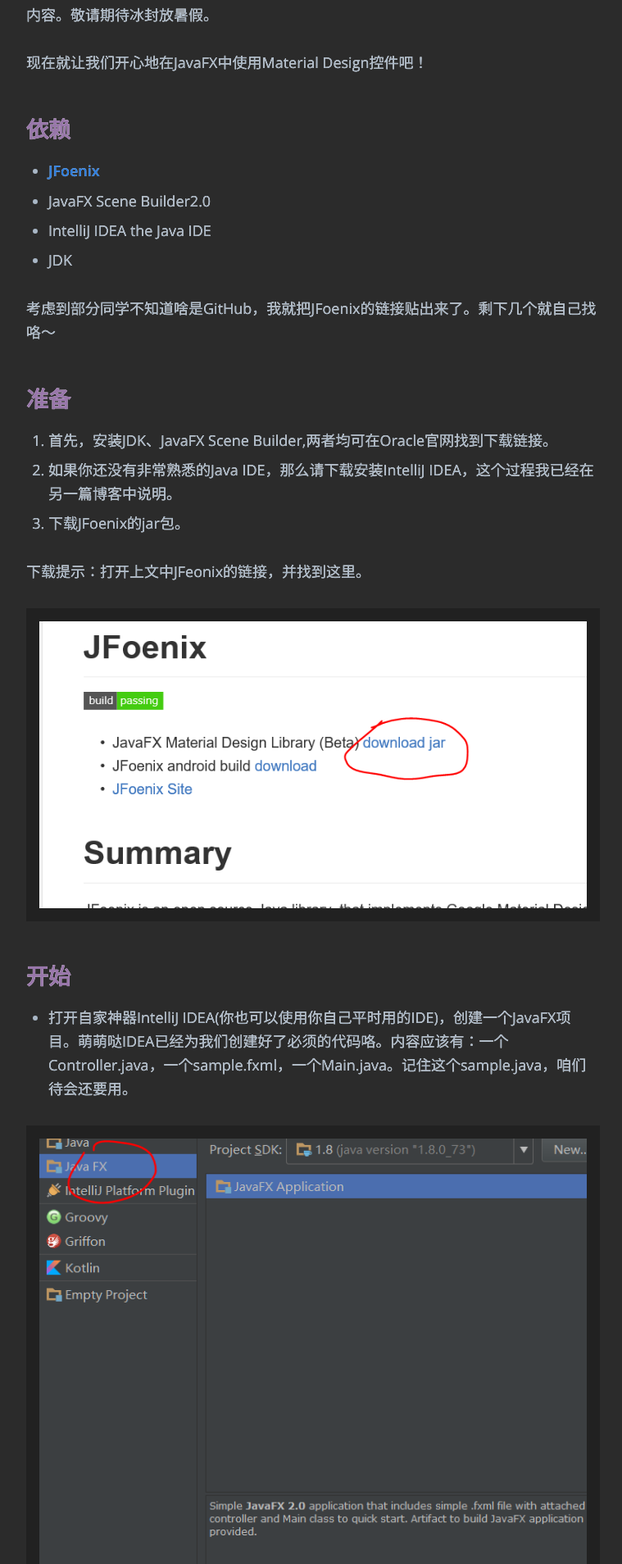
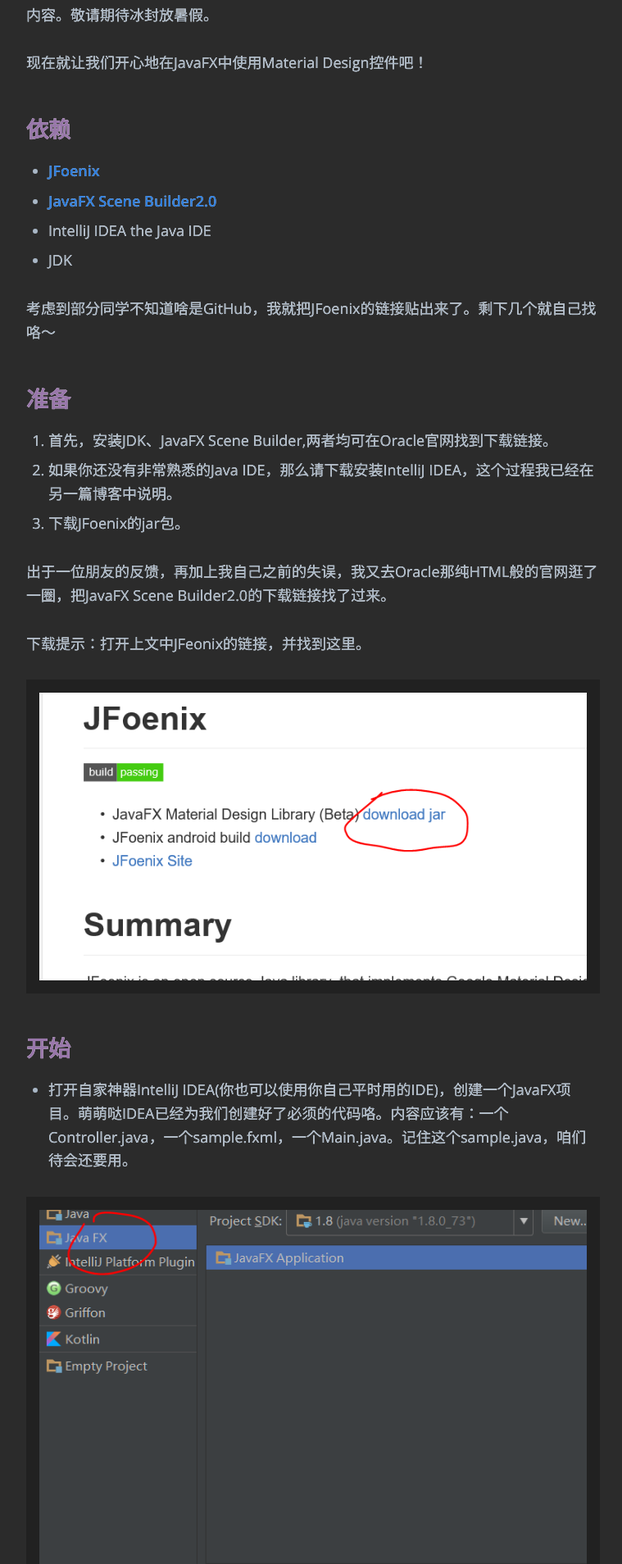
Before and after one commit to kangkangkang/ice1000.github.io, a Jekyll site: the page built from _posts/Java/2016-6-25-MDOnDesktop.md, in a window 1280 px wide. Shown: the part 453-2361 px from the top of the page at 82% size, without its empty margins (258-1017 px from the left). Built offline with Jekyll 4.4.1, drawn with Linux system fonts in a browser that asks for light colours; some web fonts are replaced; part of the change alters nothing that is shown.

Commit message:
commit via a script

```diff
--- a/_posts/Java/2016-6-25-MDOnDesktop.md
+++ b/_posts/Java/2016-6-25-MDOnDesktop.md
@@ -20,7 +20,7 @@ description: Use Material Design on desktop
 ## 依赖
 
 + **[JFoenix](https://github.com/jfoenixadmin/JFoenix)**
-+ JavaFX Scene Builder2.0
++ **[JavaFX Scene Builder2.0](http://www.oracle.com/technetwork/java/javafxscenebuilder-1x-archive-2199384.html)**
 + IntelliJ IDEA the Java IDE
 + JDK
 
@@ -31,6 +31,8 @@ description: Use Material Design on desktop
 1. 首先，安装JDK、JavaFX Scene Builder,两者均可在Oracle官网找到下载链接。
 1. 如果你还没有非常熟悉的Java IDE，那么请下载安装IntelliJ IDEA，这个过程我已经在另一篇博客中说明。
 1. 下载JFoenix的jar包。
+
+出于一位朋友的反馈，再加上我自己之前的失误，我又去Oracle那纯HTML般的官网逛了一圈，把JavaFX Scene Builder2.0的下载链接找了过来。
 
 下载提示：打开上文中JFeonix的链接，并找到这里。
 
```
